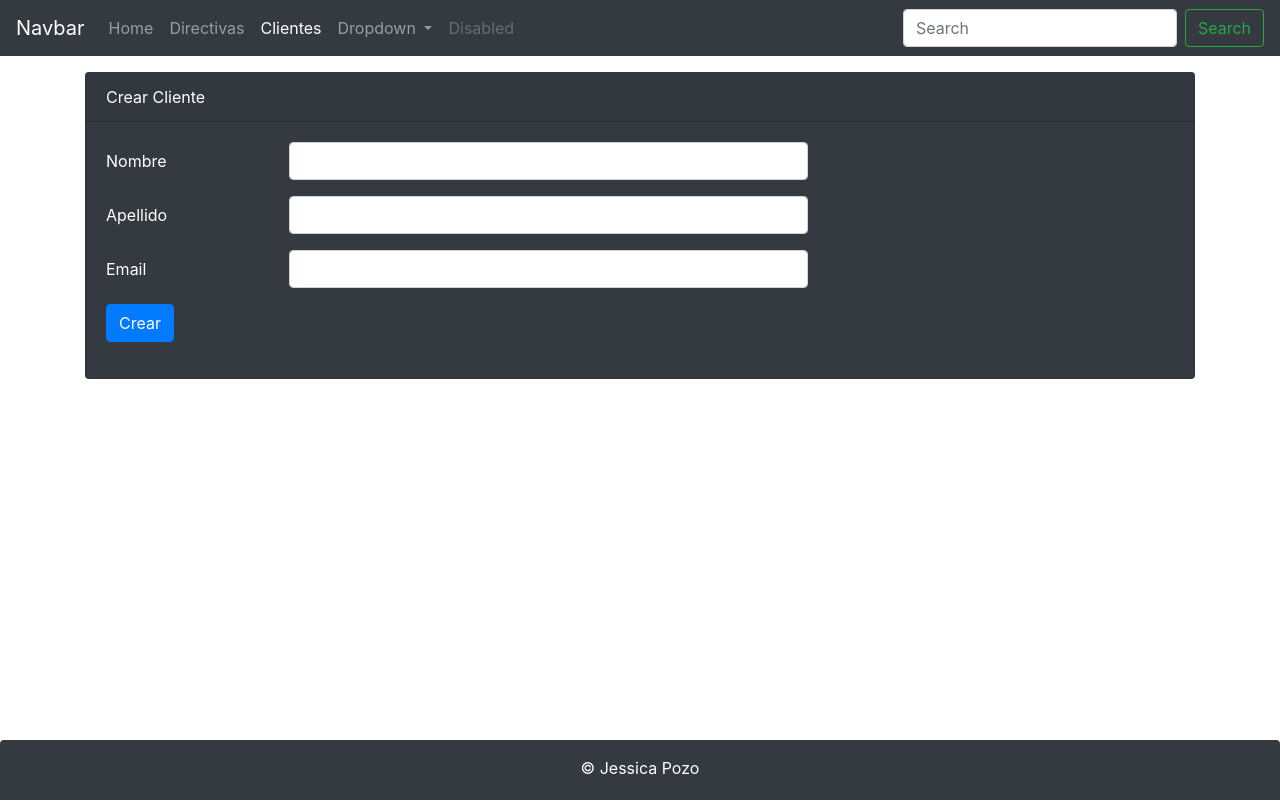
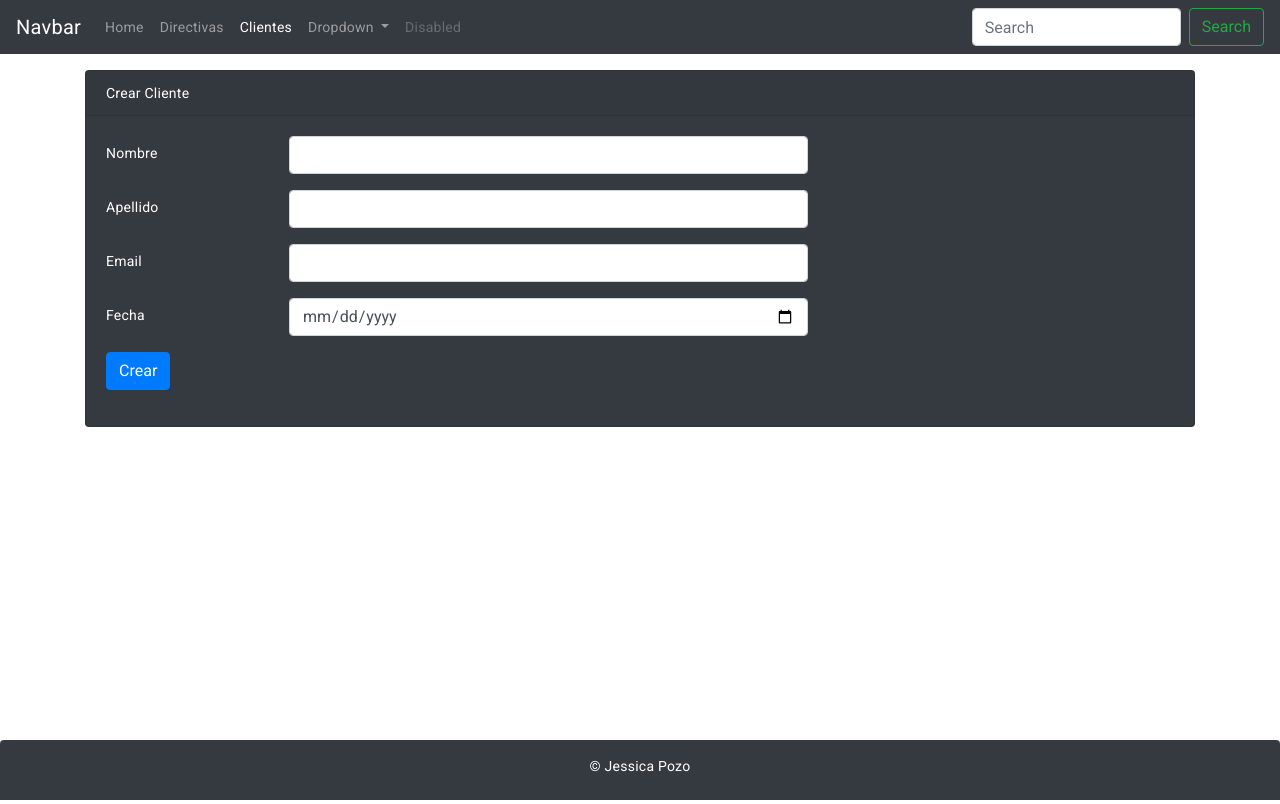
Before and after one commit to pozito31/clientes-app, an Angular app: page /clientes/form in a window 1280 px wide. Built offline with nearby package versions, Linux system fonts and the light colour scheme.

Commit message:
actualizando codigo

```diff
--- a/angular.json
+++ b/angular.json
@@ -25,6 +25,7 @@
               "src/assets"
             ],
             "styles": [
+              "@angular/material/prebuilt-themes/indigo-pink.css",
               "src/styles.css",
               "src/assets/css/bootstrap.min.css"
             ],
@@ -92,6 +93,7 @@
               "src/assets"
             ],
             "styles": [
+              "@angular/material/prebuilt-themes/indigo-pink.css",
               "src/styles.css"
             ],
             "scripts": []
--- a/package.json
+++ b/package.json
@@ -11,16 +11,20 @@
   "private": true,
   "dependencies": {
     "@angular/animations": "^15.1.0",
+    "@angular/cdk": "^15.1.4",
     "@angular/common": "^15.1.0",
     "@angular/compiler": "^15.1.0",
     "@angular/core": "^15.1.0",
     "@angular/forms": "^15.1.0",
+    "@angular/material": "^15.1.4",
+    "@angular/material-moment-adapter": "^15.1.4",
     "@angular/platform-browser": "^15.1.0",
     "@angular/platform-browser-dynamic": "^15.1.0",
     "@angular/router": "^15.1.0",
     "@popperjs/core": "^2.11.6",
     "bootstrap": "^4.0.0-beta.2",
     "jquery": "^3.6.3",
+    "moment": "^2.29.4",
     "popper.js": "^1.16.1",
     "rxjs": "~7.8.0",
     "sweetalert2": "^11.7.1",
--- a/src/app/app.module.ts
+++ b/src/app/app.module.ts
@@ -14,6 +14,7 @@ import { FormsModule } from '@angular/forms';
 import { registerLocaleData } from '@angular/common';
 import localeES from '@angular/common/locales/es';
 import { PaginatorComponent } from './components/paginator/paginator.component';
+import { BrowserAnimationsModule } from '@angular/platform-browser/animations';
 registerLocaleData(localeES, 'es');
 
 @NgModule({
@@ -30,7 +31,8 @@ registerLocaleData(localeES, 'es');
     BrowserModule,
     AppRoutingModule,
     HttpClientModule,
-    FormsModule
+    FormsModule,
+    BrowserAnimationsModule
   ],
   providers: [
     ClienteService,
--- a/src/app/components/clientes/form.component.html
+++ b/src/app/components/clientes/form.component.html
@@ -69,6 +69,17 @@
         </div>
       </div>
       <div class="form-group row">
+        <label for="createAt" class="col-form-label col-sm-2">Fecha</label>
+        <div class="col-sm-6">
+          <input
+            type="date"
+            class="form-control"
+            [(ngModel)]="cliente.createAt"
+            name="createAt"
+          />
+        </div>
+      </div>
+      <div class="form-group row">
         <div class="col-sm-6">
           <button
             class="btn btn-primary"
--- a/src/app/components/clientes/form.component.ts
+++ b/src/app/components/clientes/form.component.ts
@@ -39,7 +39,7 @@ export class FormComponent implements OnInit {
       .subscribe(
         cliente => {
           this.router.navigate(['/clientes']);
-          Swal.fire('Nuevo cliente', `El cliente ${cliente.nombre} ha sido creado con éxito`, 'success');
+          Swal.fire('Nuevo cliente', `El cliente ${this.cliente.nombre} ha sido creado con éxito`, 'success');
         },
         err => {
           this.errors = err.error.errors as string[];
--- a/src/index.html
+++ b/src/index.html
@@ -6,8 +6,11 @@
     <base href="/" />
     <meta name="viewport" content="width=device-width, initial-scale=1" />
     <link rel="icon" type="image/x-icon" href="favicon.ico" />
-  </head>
-  <body>
+      <link rel="preconnect" href="https://fonts.gstatic.com">
+    <link href="https://fonts.googleapis.com/css2?family=Roboto:wght@300;400;500&display=swap" rel="stylesheet">
+    <link href="https://fonts.googleapis.com/icon?family=Material+Icons" rel="stylesheet">
+</head>
+  <body class="mat-typography">
     <app-root></app-root>
   </body>
 </html>
--- a/src/styles.css
+++ b/src/styles.css
@@ -2,3 +2,6 @@
 html { position: relative; min-height: 100%; }
 body { margin-bottom: 60px; }
 .wrap { padding-bottom: 60px; }
+
+html, body { height: 100%; }
+body { margin: 0; font-family: Roboto, "Helvetica Neue", sans-serif; }
```
Also changed, not shown: 1 other file (tests, documents, lock files or other folders).
